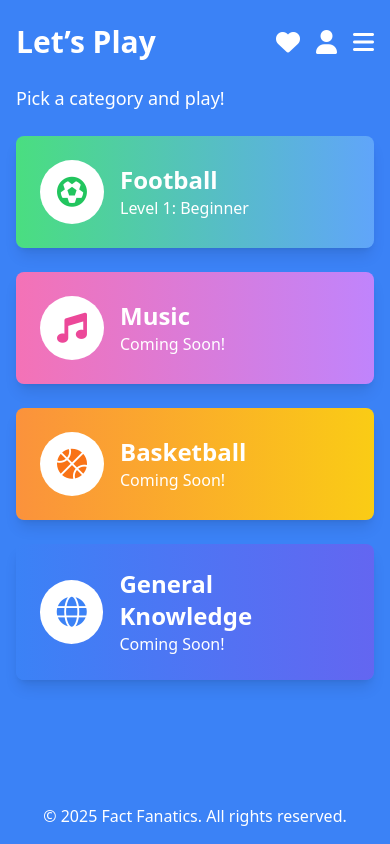
After one commit to kipchumbaofficial/factfanatics, a Flask app: page /play in a window 390 px wide. The commit adds this page. Run offline with Flask 3, Linux system fonts and the light colour scheme; some libraries are stand-ins or nearby versions.

Commit message:
Add categories page and update home route; modify styles for better layout and responsiveness

```diff
--- a/app/blueprints/main/routes.py
+++ b/app/blueprints/main/routes.py
@@ -12,8 +12,16 @@ def home():
     '''
     return render_template('home.html')
 
+
 @main_bp.route('/login', methods=['GET'])
 def login():
     """ Log in page
     """
     return render_template('login.html')
+
+
+@main_bp.route('/play')
+def categories():
+    '''Home route
+    '''
+    return render_template('categories.html')
--- a/app/static/css/style.css
+++ b/app/static/css/style.css
@@ -685,12 +689,8 @@ video {
   margin-top: 1.5rem;
 }
 
-.mb-3 {
-  margin-bottom: 0.75rem;
-}
-
-.mb-2 {
-  margin-bottom: 0.5rem;
+.mt-auto {
+  margin-top: auto;
 }
 
 .block {
@@ -753,6 +749,10 @@ video {
   width: 100%;
 }
 
+.w-16 {
+  width: 4rem;
+}
+
 .max-w-2xl {
   max-width: 42rem;
 }
@@ -763,6 +763,18 @@ video {
 
 .flex-1 {
   flex: 1 1 0%;
+}
+
+.flex-grow {
+  flex-grow: 1;
+}
+
+.transform {
+  transform: translate(var(--tw-translate-x), var(--tw-translate-y)) rotate(var(--tw-rotate)) skewX(var(--tw-skew-x)) skewY(var(--tw-skew-y)) scaleX(var(--tw-scale-x)) scaleY(var(--tw-scale-y));
+}
+
+.grid-cols-1 {
+  grid-template-columns: repeat(1, minmax(0, 1fr));
 }
 
 .flex-col {
@@ -903,8 +915,86 @@ video {
   background-color: rgb(250 204 21 / var(--tw-bg-opacity, 1));
 }
 
+.bg-blue-500 {
+  --tw-bg-opacity: 1;
+  background-color: rgb(59 130 246 / var(--tw-bg-opacity, 1));
+}
+
+.bg-blue-100 {
+  --tw-bg-opacity: 1;
+  background-color: rgb(219 234 254 / var(--tw-bg-opacity, 1));
+}
+
 .bg-opacity-50 {
   --tw-bg-opacity: 0.5;
+}
+
+.bg-gradient-to-r {
+  background-image: linear-gradient(to right, var(--tw-gradient-stops));
+}
+
+.from-blue-500 {
+  --tw-gradient-from: #3b82f6 var(--tw-gradient-from-position);
+  --tw-gradient-to: rgb(59 130 246 / 0) var(--tw-gradient-to-position);
+  --tw-gradient-stops: var(--tw-gradient-from), var(--tw-gradient-to);
+}
+
+.from-green-400 {
+  --tw-gradient-from: #4ade80 var(--tw-gradient-from-position);
+  --tw-gradient-to: rgb(74 222 128 / 0) var(--tw-gradient-to-position);
+  --tw-gradient-stops: var(--tw-gradient-from), var(--tw-gradient-to);
+}
+
+.from-orange-400 {
+  --tw-gradient-from: #fb923c var(--tw-gradient-from-position);
+  --tw-gradient-to: rgb(251 146 60 / 0) var(--tw-gradient-to-position);
+  --tw-gradient-stops: var(--tw-gradient-from), var(--tw-gradient-to);
+}
+
+.from-pink-400 {
+  --tw-gradient-from: #f472b6 var(--tw-gradient-from-position);
+  --tw-gradient-to: rgb(244 114 182 / 0) var(--tw-gradient-to-position);
+  --tw-gradient-stops: var(--tw-gradient-from), var(--tw-gradient-to);
+}
+
+.from-pink-500 {
+  --tw-gradient-from: #ec4899 var(--tw-gradient-from-position);
+  --tw-gradient-to: rgb(236 72 153 / 0) var(--tw-gradient-to-position);
+  --tw-gradient-stops: var(--tw-gradient-from), var(--tw-gradient-to);
+}
+
+.from-yellow-500 {
+  --tw-gradient-from: #eab308 var(--tw-gradient-from-position);
+  --tw-gradient-to: rgb(234 179 8 / 0) var(--tw-gradient-to-position);
+  --tw-gradient-stops: var(--tw-gradient-from), var(--tw-gradient-to);
+}
+
+.to-blue-400 {
+  --tw-gradient-to: #60a5fa var(--tw-gradient-to-position);
+}
+
+.to-indigo-500 {
+  --tw-gradient-to: #6366f1 var(--tw-gradient-to-position);
+}
+
+.to-purple-400 {
+  --tw-gradient-to: #c084fc var(--tw-gradient-to-position);
+}
+
+.to-yellow-400 {
+  --tw-gradient-to: #facc15 var(--tw-gradient-to-position);
+}
+
+.to-orange-500 {
+  --tw-gradient-to: #f97316 var(--tw-gradient-to-position);
+}
+
+.to-purple-500 {
+  --tw-gradient-to: #a855f7 var(--tw-gradient-to-position);
+}
+
+.to-red-500 {
+  --tw-gradient-to: #ef4444 var(--tw-gradient-to-position);
 }
 
 .p-1\.5 {
@@ -973,6 +1063,11 @@ video {
   padding-bottom: 2rem;
 }
 
+.py-4 {
+  padding-top: 1rem;
+  padding-bottom: 1rem;
+}
+
 .text-center {
   text-align: center;
 }
@@ -1068,6 +1168,26 @@ video {
   color: rgb(255 255 255 / var(--tw-text-opacity, 1));
 }
 
+.text-blue-500 {
+  --tw-text-opacity: 1;
+  color: rgb(59 130 246 / var(--tw-text-opacity, 1));
+}
+
+.text-green-500 {
+  --tw-text-opacity: 1;
+  color: rgb(34 197 94 / var(--tw-text-opacity, 1));
+}
+
+.text-orange-500 {
+  --tw-text-opacity: 1;
+  color: rgb(249 115 22 / var(--tw-text-opacity, 1));
+}
+
+.text-pink-500 {
+  --tw-text-opacity: 1;
+  color: rgb(236 72 153 / var(--tw-text-opacity, 1));
+}
+
 .shadow-lg {
   --tw-shadow: 0 10px 15px -3px rgb(0 0 0 / 0.1), 0 4px 6px -4px rgb(0 0 0 / 0.1);
   --tw-shadow-colored: 0 10px 15px -3px var(--tw-shadow-color), 0 4px 6px -4px var(--tw-shadow-color);
--- /dev/null
+++ b/app/templates/categories.html
@@ -0,0 +1,70 @@
+{% extends "base.html" %}
+
+{% block content %}
+<div class="bg-blue-500 min-h-screen flex flex-col">
+  <!-- Header Section -->
+  <header class="container mx-auto px-4 py-6 flex justify-between items-center">
+    <h1 class="text-white text-3xl font-bold">Let’s Play</h1>
+    <div class="flex space-x-4">
+      <a href="#" class="text-white text-2xl"><i class="fas fa-heart"></i></a>
+      <a href="#" class="text-white text-2xl"><i class="fas fa-user"></i></a>
+      <a href="#" class="text-white text-2xl"><i class="fas fa-bars"></i></a>
+    </div>
+  </header>
+
+  <!-- Subtitle -->
+  <p class="container mx-auto px-4 text-white text-lg">Pick a category and play!</p>
+
+  <!-- Categories Section -->
+  <main class="container mx-auto px-4 py-6 grid grid-cols-1 md:grid-cols-2 gap-6">
+    <!-- Category Card: Football -->
+    <a href="#" class="bg-gradient-to-r from-green-400 to-blue-400 rounded-lg p-6 flex items-center space-x-4 shadow-lg">
+      <div class="w-16 h-16 bg-white rounded-full flex items-center justify-center">
+        <i class="fas fa-futbol text-green-500 text-3xl"></i>
+      </div>
+      <div>
+        <h2 class="text-white text-2xl font-bold">Football</h2>
+        <p class="text-white">Level 1: Beginner</p>
+      </div>
+    </a>
+
+    <!-- Category Card: Music -->
+    <a href="#" class="bg-gradient-to-r from-pink-400 to-purple-400 rounded-lg p-6 flex items-center space-x-4 shadow-lg">
+      <div class="w-16 h-16 bg-white rounded-full flex items-center justify-center">
+        <i class="fas fa-music text-pink-500 text-3xl"></i>
+      </div>
+      <div>
+        <h2 class="text-white text-2xl font-bold">Music</h2>
+        <p class="text-white">Coming Soon!</p>
+      </div>
+    </a>
+
+    <!-- Category Card: Basketball -->
+    <a href="#" class="bg-gradient-to-r from-orange-400 to-yellow-400 rounded-lg p-6 flex items-center space-x-4 shadow-lg">
+      <div class="w-16 h-16 bg-white rounded-full flex items-center justify-center">
+        <i class="fas fa-basketball-ball text-orange-500 text-3xl"></i>
+      </div>
+      <div>
+        <h2 class="text-white text-2xl font-bold">Basketball</h2>
+        <p class="text-white">Coming Soon!</p>
+      </div>
+    </a>
+
+    <!-- Category Card: General Knowledge -->
+    <a href="#" class="bg-gradient-to-r from-blue-500 to-indigo-500 rounded-lg p-6 flex items-center space-x-4 shadow-lg">
+      <div class="w-16 h-16 bg-white rounded-full flex items-center justify-center">
+        <i class="fas fa-globe text-blue-500 text-3xl"></i>
+      </div>
+      <div>
+        <h2 class="text-white text-2xl font-bold">General Knowledge</h2>
+        <p class="text-white">Coming Soon!</p>
+      </div>
+    </a>
+  </main>
+
+  <!-- Footer Section -->
+  <footer class="mt-auto py-4 text-center text-white">
+    <p>&copy; 2025 Fact Fanatics. All rights reserved.</p>
+  </footer>
+</div>
+{% endblock %}
--- a/app/templates/home.html
+++ b/app/templates/home.html
@@ -52,7 +52,7 @@
         <span>Join 2M+ top fans now! </span>
       </p>
       <div class="mt-6 flex justify-center md:justify-start space-x-4">
-        <a href="#" class="bg-black text-white px-6 py-3 rounded-lg">Play Now!</a>
+        <a href="{{ url_for('main.categories') }}" class="bg-black text-white px-6 py-3 rounded-lg">Play Now!</a>
         <a href="#" class="text-black bg-white px-6 py-3 rounded-lg">Contribute</a>
       </div>
     </div>
```
Also changed, not shown: other parts of app/static/css/style.css (+35 -14 lines).
